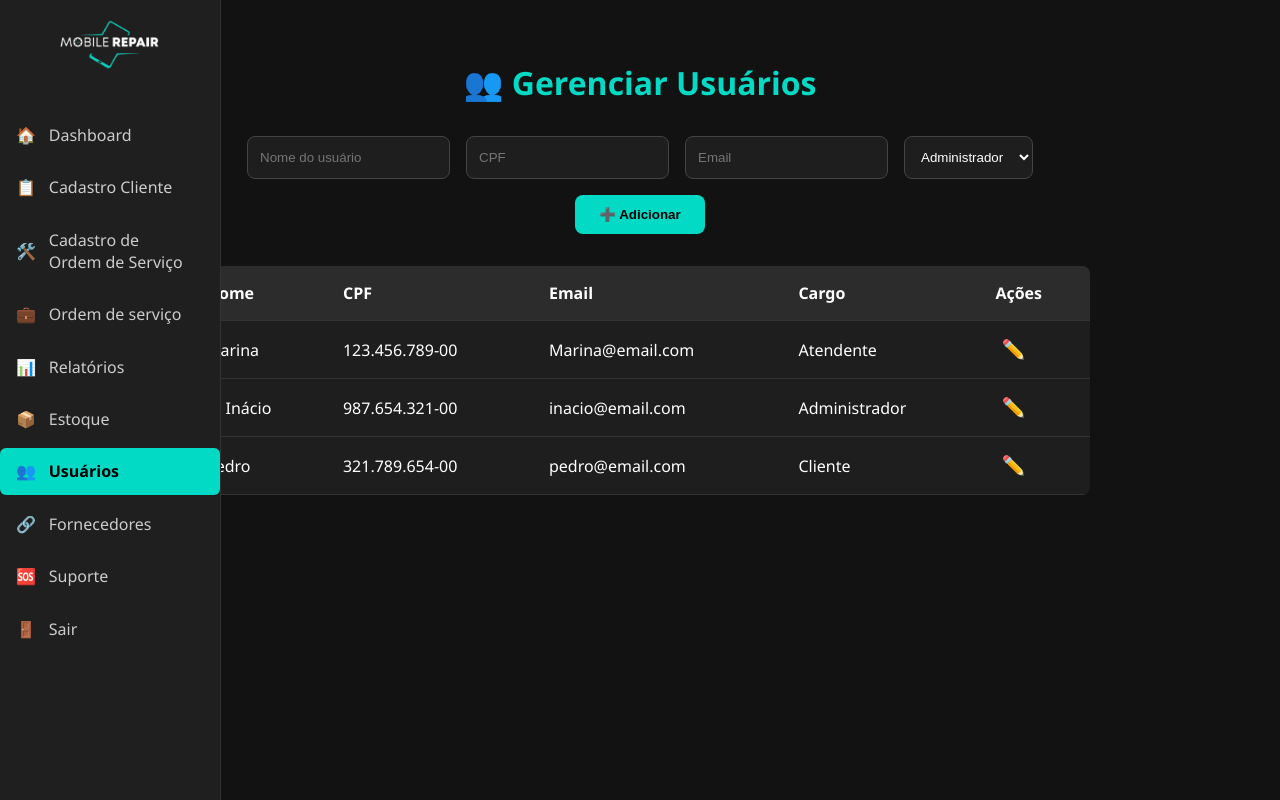
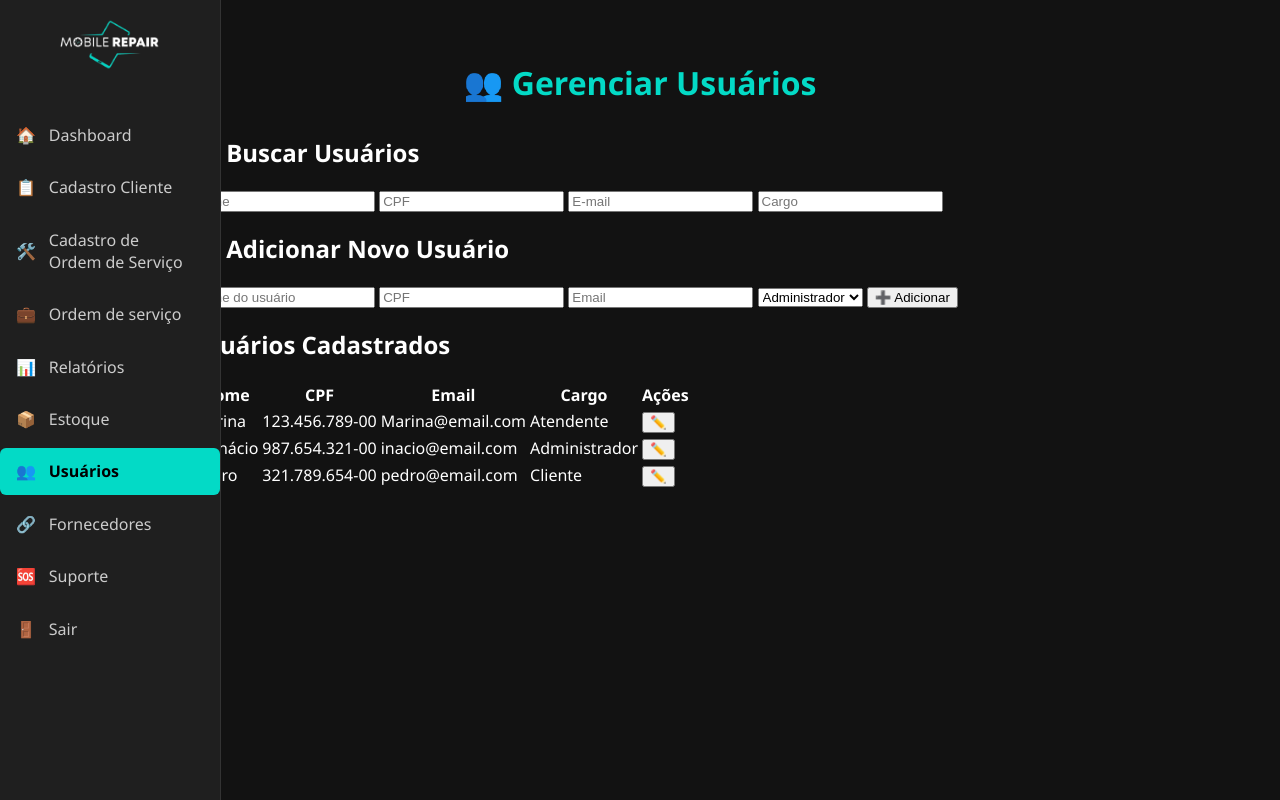
Before and after one commit to buzard1/sa-modelagem, a PHP site: page /usuarios.html in a window 1280 px wide. Run offline with PHP 8.4, Linux system fonts and the light colour scheme.

Commit message:
versao 19

```diff
--- a/css/usuarios.css
+++ b/css/usuarios.css
@@ -16,16 +16,52 @@ h1 {
   color: #03dac6;
 }
 
+/* Container de Filtro /
+.filtro-container {
+  margin-bottom: 2rem;
+}
+
+.filtro-container h2 {
+  color: #03dac6;
+  margin-bottom: 1rem;
+}
+
+.filtro {
+  display: flex;
+  justify-content: space-between;
+  gap: 1rem;
+}
+
+.filtro-input {
+  padding: 0.75rem;
+  border-radius: 8px;
+  border: none;
+  background-color: #1e1e1e;
+  color: #fff;
+  border: 1px solid #444;
+  font-size: 1rem;
+  width: 22%;
+}
+
+/ Container para Adicionar Usuário /
 .add-usuario {
+  margin-bottom: 2rem;
+}
+
+.add-usuario h2 {
+  color: #03dac6;
+  margin-bottom: 1rem;
+}
+
+.form-adicionar {
   display: flex;
   flex-wrap: wrap;
   gap: 1rem;
-  margin-bottom: 2rem;
   justify-content: center;
 }
 
-.add-usuario input,
-.add-usuario select {
+.form-adicionar input,
+.form-adicionar select {
   padding: 0.75rem;
   border-radius: 8px;
   border: none;
@@ -34,7 +70,7 @@ h1 {
   border: 1px solid #444;
 }
 
-.add-usuario button {
+.form-adicionar button {
   background-color: #03dac6;
   border: none;
   padding: 0.75rem 1.5rem;
@@ -45,8 +81,14 @@ h1 {
   transition: background-color 0.3s;
 }
 
-.add-usuario button:hover {
+.form-adicionar button:hover {
   background-color: #00bfa5;
+}
+
+/ Tabela de Usuários /
+.tabela-usuarios h2 {
+  color: #03dac6;
+  margin-bottom: 1rem;
 }
 
 .usuarios-table {
@@ -87,7 +129,7 @@ h1 {
   color: #ff5252;
 }
 
-/* Modal */
+/ Modal */
 .modal {
   position: fixed;
   top: 0; left: 0;
--- a/usuarios.html
+++ b/usuarios.html
@@ -31,7 +31,21 @@
   <div class="usuarios-container">
     <h1>👥 Gerenciar Usuários</h1>
 
+    <!-- Filtro de Usuários -->
+    <div class="filtro-container">
+      <h2>🔍 Buscar Usuários</h2>
+      <div class="filtro">
+        <input type="text" id="filtro-nome" placeholder="Nome" class="filtro-input">
+        <input type="text" id="filtro-cpf" placeholder="CPF" class="filtro-input">
+        <input type="text" id="filtro-email" placeholder="E-mail" class="filtro-input">
+        <input type="text" id="filtro-cargo" placeholder="Cargo" class="filtro-input">
+      </div>
+    </div>
+
+    <!-- Adicionar Usuário -->
     <div class="add-usuario">
+      <h2>➕ Adicionar Novo Usuário</h2>
+      <div class="form-adicionar">
         <input type="text" placeholder="Nome do usuário" />
         <input type="text" placeholder="CPF" />
         <input type="email" placeholder="Email" />
@@ -43,7 +57,11 @@
         </select>
         <button>➕ Adicionar</button>
       </div>
+    </div>
 
+    <!-- Tabela de Usuários -->
+    <div class="tabela-usuarios">
+      <h2>Usuários Cadastrados</h2>
       <table class="usuarios-table">
         <thead>
           <tr>
@@ -60,30 +78,25 @@
             <td>123.456.789-00</td>
             <td>Marina@email.com</td>
             <td>Atendente</td>
-          <td>
-            <button class="editar">✏️</button>
-          </td>
+            <td><button class="editar">✏️</button></td>
           </tr>
           <tr>
             <td>Sr Inácio</td>
             <td>987.654.321-00</td>
             <td>inacio@email.com</td>
             <td>Administrador</td>
-          <td>
-            <button class="editar">✏️</button>
-          </td>
+            <td><button class="editar">✏️</button></td>
           </tr>
           <tr>
             <td>Pedro</td>
             <td>321.789.654-00</td>
             <td>pedro@email.com</td>
             <td>Cliente</td>
-          <td>
-            <button class="editar">✏️</button>
-          </td>
+            <td><button class="editar">✏️</button></td>
           </tr>
         </tbody>
       </table>
+    </div>
   </div>
 
   <!-- Modal de edição -->
@@ -154,6 +167,34 @@
         link.classList.add('active');
       }
     });
+
+    // Filtro avançado
+    document.querySelectorAll('.filtro-input').forEach(filtro => {
+      filtro.addEventListener('input', function () {
+        const nomeFiltro = document.getElementById('filtro-nome').value.toLowerCase();
+        const cpfFiltro = document.getElementById('filtro-cpf').value.toLowerCase();
+        const emailFiltro = document.getElementById('filtro-email').value.toLowerCase();
+        const cargoFiltro = document.getElementById('filtro-cargo').value.toLowerCase();
+
+        const linhas = document.querySelectorAll('.usuarios-table tbody tr');
+
+        linhas.forEach(linha => {
+          const colunas = linha.querySelectorAll('td');
+          const nome = colunas[0].textContent.toLowerCase();
+          const cpf = colunas[1].textContent.toLowerCase();
+          const email = colunas[2].textContent.toLowerCase();
+          const cargo = colunas[3].textContent.toLowerCase();
+
+          // Verifica se cada valor de coluna corresponde ao filtro
+          const corresponde = nome.includes(nomeFiltro) &&
+                              cpf.includes(cpfFiltro) &&
+                              email.includes(emailFiltro) &&
+                              cargo.includes(cargoFiltro);
+
+          linha.style.display = corresponde ? '' : 'none';
+        });
+      });
+    });
   </script>
 </body>
 </html>
```
Lines whose indentation alone changed are shown as unchanged.
